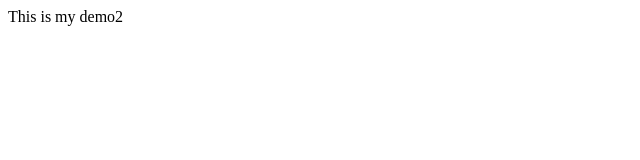
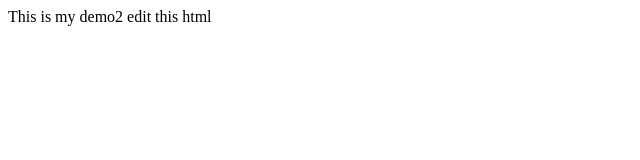
Before and after one commit to aqattan/Demo2, a plain HTML site: page index.html in a window 1280 px wide. Shown: the whole page, without its empty margins (0-640 px from the left). Drawn offline with Linux system fonts and the light colour scheme.

Commit message:
Update index.html

```diff
--- a/index.html
+++ b/index.html
@@ -1,6 +1,7 @@
 <html>
 	<body>
 		<p1>This is my demo2</p1>
+		<p2>edit this html</p2>
 
 	<body>
 <html>
```
